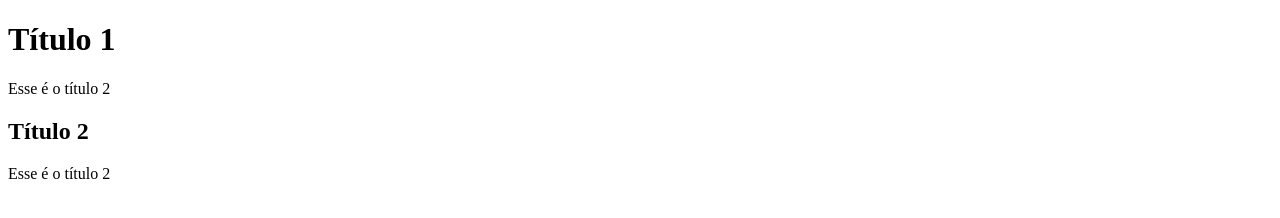
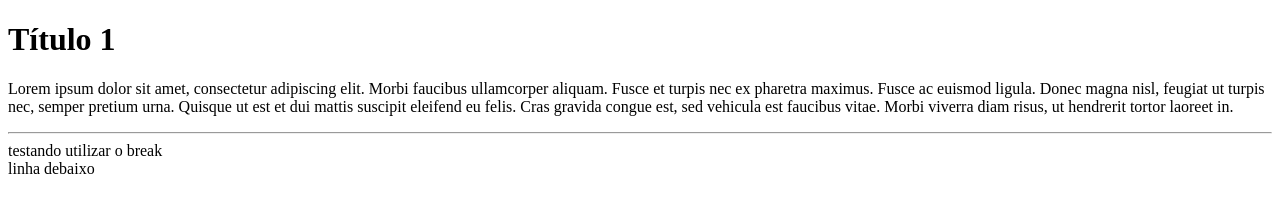
Before and after one commit to brendomota/Treino_HTML, a plain HTML site: page projeto.html in a window 1280 px wide. Drawn offline with Linux system fonts and the light colour scheme.

Commit message:
Testar parágrafos, linhas(<hr>), break, etc

```diff
--- a/projeto.html
+++ b/projeto.html
@@ -7,8 +7,14 @@
 </head>
 <body>
     <h1>Título 1</h1>
-    Esse é o título 2
-    <h2>Título 2</h2>
-    Esse é o título 2
+    <p>Lorem ipsum dolor sit amet, consectetur adipiscing elit. Morbi faucibus ullamcorper aliquam.
+        Fusce et turpis nec ex pharetra maximus. Fusce ac euismod ligula.
+        Donec magna nisl, feugiat ut turpis nec, semper pretium urna.
+        Quisque ut est et dui mattis suscipit eleifend eu felis. Cras gravida congue est,
+        sed vehicula est faucibus vitae. Morbi viverra diam risus, ut hendrerit tortor laoreet in.
+    </p>
+    <hr>
+    testando utilizar o break<br>
+    linha debaixo
 </body>
 </html>
```
